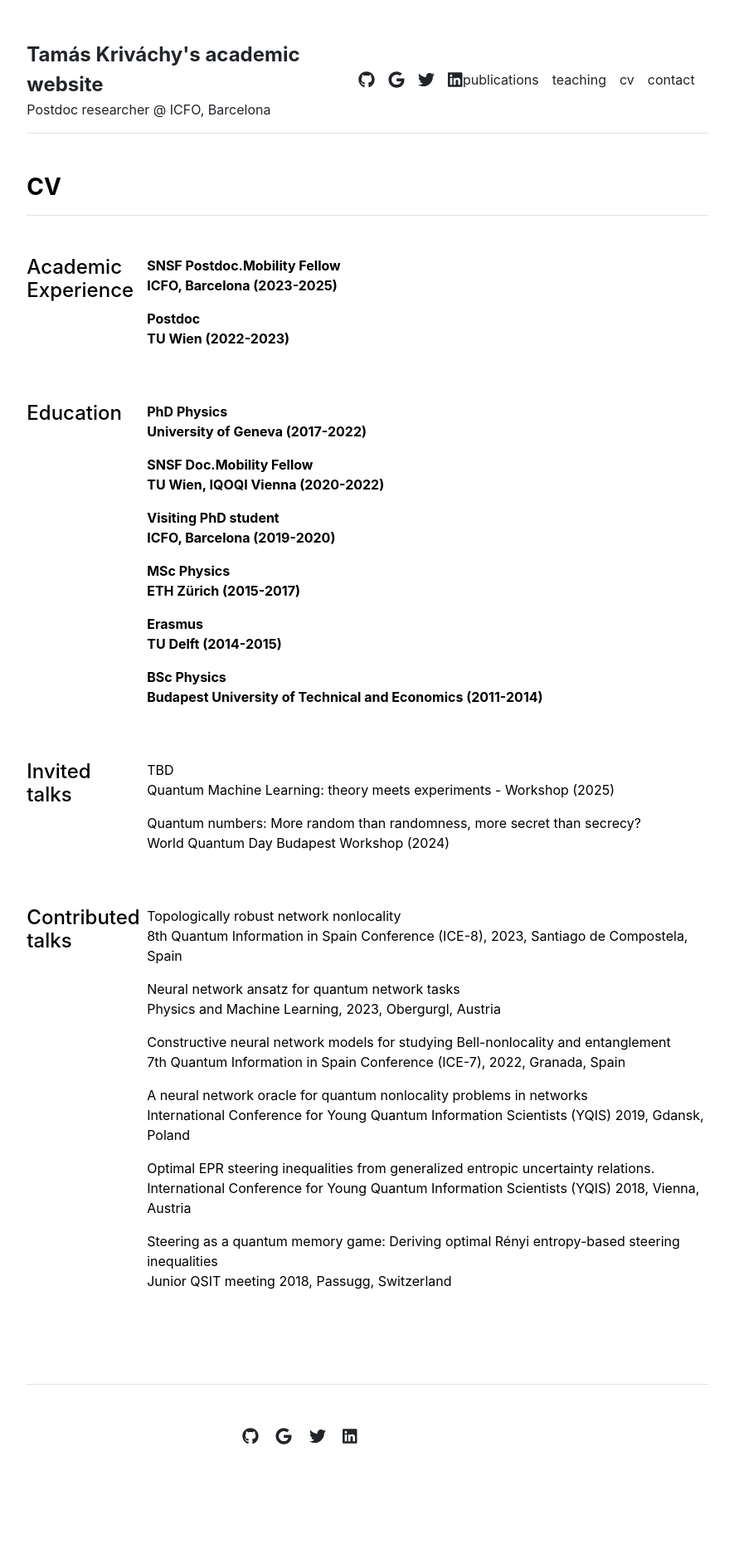
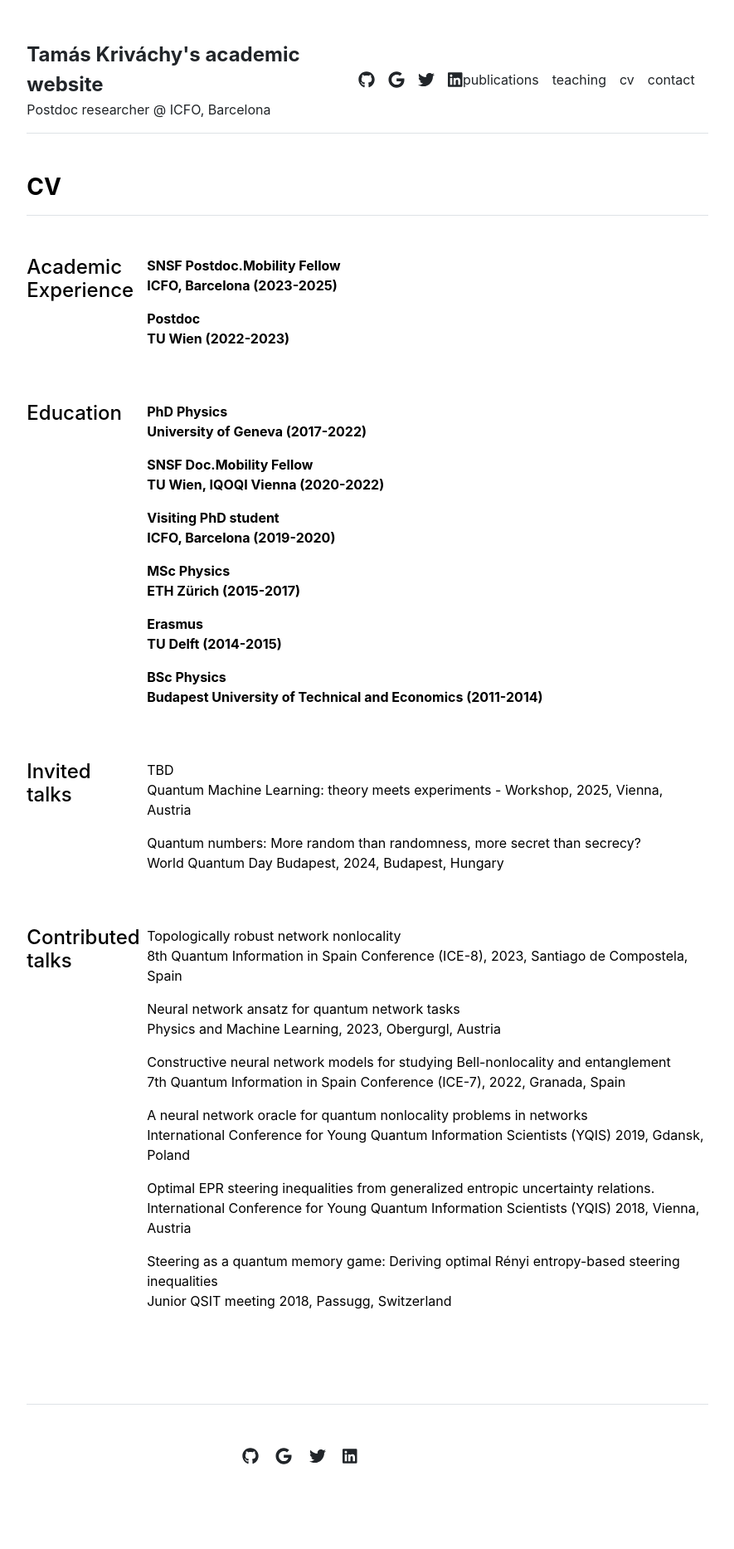
Before and after one commit to tkrivachy/tkrivachy.github.io, a Jekyll site: the page built from cv.md, in a window 1280 px wide. Shown: the whole page at 83% size, without its empty margins (197-1082 px from the left). Built offline with Jekyll 4.4.1, drawn with Linux system fonts in a browser that asks for light colours; before the commit the page ends 1843 px from its top, so only the background shows below that.

Commit message:
Update invitedtalks.yml

```diff
--- a/_data/cv/invitedtalks.yml
+++ b/_data/cv/invitedtalks.yml
@@ -1,6 +1,6 @@
 
 - title: 'TBD'
-  description: 'Quantum Machine Learning: theory meets experiments - Workshop (2025)'
+  description: 'Quantum Machine Learning: theory meets experiments - Workshop, 2025, Vienna, Austria'
 
 - title: 'Quantum numbers: More random than randomness, more secret than secrecy?'
-  description: 'World Quantum Day Budapest Workshop (2024)'
+  description: 'World Quantum Day Budapest, 2024, Budapest, Hungary'
```
